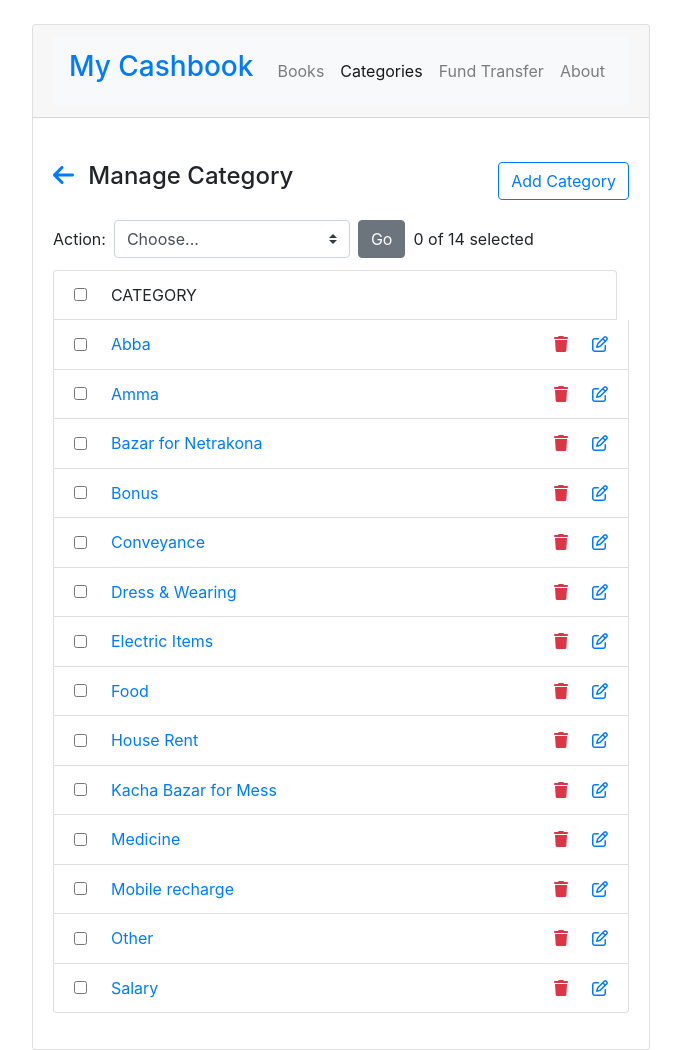
After one commit to shamimhcp1/my-cashbook, a Django app: page /cashbook/category/ in a window 1280 px wide. The commit adds this page. Shown: the whole page, without its empty margins (299-980 px from the left). Run offline with Django 4.2, Linux system fonts and the light colour scheme; data comes from the database, SQL or seed files in the repository; both versions use the stored data as it was after the commit.

Commit message:
manage category template updated

```diff
--- a/cashbook/templates/cashbook/base.html
+++ b/cashbook/templates/cashbook/base.html
@@ -31,8 +31,8 @@
                             <li class="nav-item {% if request.path == '/cashbook/' %}active{% endif %}">
                               <a class="nav-link" href="#">Books <span class="sr-only">(current)</span></a>
                             </li>
-                            <li class="nav-item">
-                              <a class="nav-link" href="#">Categories</a>
+                            <li class="nav-item {% if request.path == '/cashbook/category/' %}active{% endif %}">
+                              <a class="nav-link" href="{% url 'cashbook:manage_category' %}">Categories</a>
                             </li>
                             <li class="nav-item">
                               <a class="nav-link" href="#">Fund Transfer</a>
--- /dev/null
+++ b/cashbook/templates/cashbook/category/manage_category.html
@@ -0,0 +1,56 @@
+{% extends "cashbook/base.html" %}
+
+{% block content %}
+<div class="card-body">
+
+    <div class="d-flex justify-content-between mt-4">
+        <!-- Back button -->
+        <h4 ><a href="{% url 'cashbook:index' %}" type="button" class="mr-2"> <i class="fa fa-arrow-left"></i> </a> Manage Category</h4>
+
+        <a href="" class="btn btn-outline-primary">Add Category</a>
+
+    </div>
+
+<!-- Action Button -->
+    <form class="form-inline mt-3">
+        <label class="my-1 mr-2" for="inlineFormCustomSelectPref">Action: </label>
+        <select class="custom-select my-1 mr-sm-2" id="inlineFormCustomSelectPref">
+          <option selected>Choose...</option>
+          <option value="1">Delete Selected Category</option>
+        </select>
+        <button type="submit" class="btn btn-secondary my-1 mr-2">Go</button>
+        <span>0 of 14 selected</span>
+
+      </form>
+
+
+      <!-- List Category -->
+    <ul class="list-group mt-2">
+        <li class="list-group-item form-check form-check-inline">
+            <div class="form-check form-check-inline">
+                <input class="form-check-input mr-4" type="checkbox" id="inlineCheckbox1" value="option1">
+                <label class="form-check-label text-uppercase" for="inlineCheckbox1">Category</label>
+            </div>
+        </li>
+        {% for category in categories %}
+        <li class="list-group-item ">
+            <div class="form-check form-check-inline">
+                <input class="form-check-input mr-4" type="checkbox" id="inlineCheckbox1" value="option1">
+                <label class="form-check-label" for="inlineCheckbox1">
+                    <a href="" class="text-decoration-none">{{ category.name }}</a>
+                </label>
+            </div>
+            <a href="" class="text-decoration-none button float-right d-inline">
+                <i class="fa-regular fa-pen-to-square"></i>
+            </a>
+            <form action="" method="post" class="float-right d-inline pr-4">
+                {% csrf_token %}
+                <a href=""  type="submit" id="button-addon2" class="text-decoration-none">
+                  <i class="fa-solid fa-trash text-danger"></i>
+                </a>
+            </form>
+        </li>
+        {% endfor %}
+      </ul>
+</div>
+{% endblock %}
--- a/cashbook/urls.py
+++ b/cashbook/urls.py
@@ -9,4 +9,5 @@ urlpatterns = [
     path('transaction/edit/<int:transaction_id>/', views.edit_transaction, name='edit_transaction'),
     path('transaction/delete/', views.delete_transaction, name='delete_transaction'),
     path('contact/', views.contact_view, name='contact'),
+    path('category/', views.manage_category, name='manage_category'),
 ]
--- a/cashbook/views.py
+++ b/cashbook/views.py
@@ -206,3 +206,9 @@ def contact_view(request):
         )
 
     return render(request, 'cashbook/about.html')
+
+def manage_category(request):
+    context = {
+        'categories'    : Category.objects.order_by("name")
+    }
+    return render(request, 'cashbook/category/manage_category.html', context)
```
Also changed, not shown: db.sqlite3.
